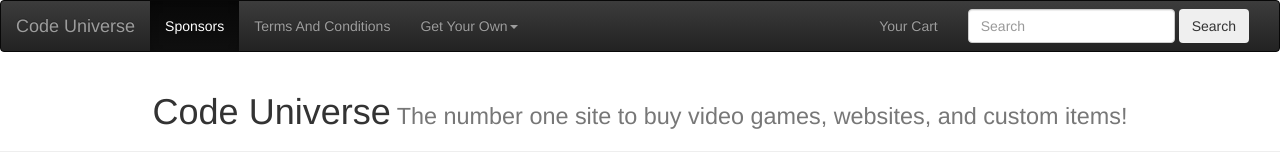
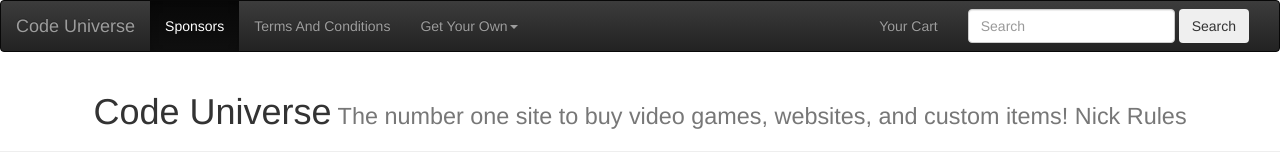
Before and after one commit to CodeItUniverse/beta, a plain HTML site: page index.html in a window 1280 px wide. Drawn offline with nearby package versions, Linux system fonts and the light colour scheme.

Commit message:
Update index.html

```diff
--- a/index.html
+++ b/index.html
@@ -79,7 +79,7 @@
 
 
    <div class="page-header">
-  <center><h1>Code Universe<small>    The number one site to buy video games, websites, and custom items!</small></h1></center>
+  <center><h1>Code Universe<small>    The number one site to buy video games, websites, and custom items! Nick Rules</small></h1></center>
 </div>
 
 
```
